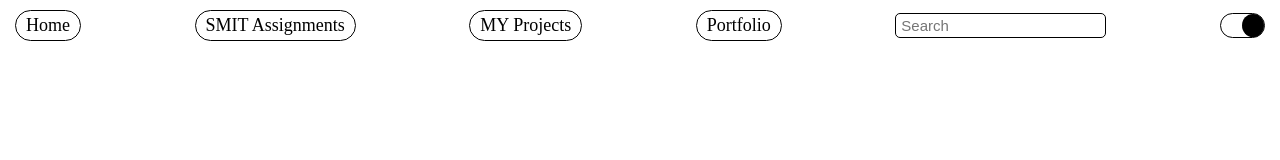
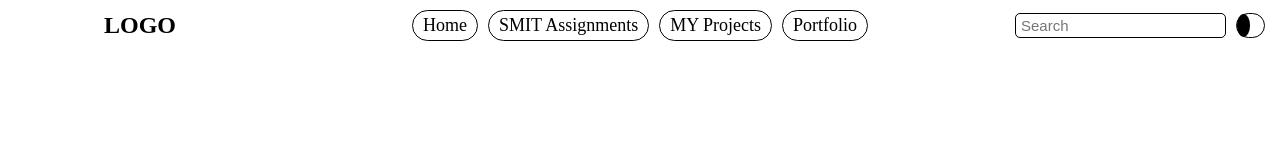
Before and after one commit to Muzzamil0978/Assignments-SMIT, a plain HTML site: page index.html in a window 1280 px wide. Drawn offline with Linux system fonts and the light colour scheme.

Commit message:
dark and light theme completed

```diff
--- a/app.js
+++ b/app.js
@@ -1,2 +1,85 @@
 //  NavBar
-const toggleBtn =
+const toggleBtn = document.querySelector("#toggle-btn")
+toggleBtn.addEventListener("click", () => {
+   // document.querySelector('#toggle-btn #btn-ball').classList.toggle('dark-ball')
+   document.body.classList.toggle('darkTheme')
+
+   document.body.querySelector('nav').classList.toggle('darkTheme')
+
+   document.body.querySelectorAll('nav li').forEach((li) => {
+
+      li.classList.toggle('darkTheme')
+
+   })
+
+   document.body.querySelectorAll('nav li p').forEach((p) => {
+
+      p.classList.toggle('darkP')
+
+   })
+   document.querySelector('nav div #search').style.backgroundColor ='black'
+  document.querySelector('nav div #search').style.color ='white'
+   document.querySelector('nav div #search').style.setProperty('--hover-border-color','white')
+
+   if (document.querySelector('#toggle-btn #btn-ball').classList.toggle('dark-ball')) {
+
+      document.body.querySelector('nav li').style.border = "white"
+
+      toggleBtn.style.border = '1px solid white'
+
+      document.querySelectorAll('nav li div').forEach((div) => {
+
+         div.style.backgroundColor = 'white'
+
+      })
+      document.querySelectorAll('nav li').forEach((li) => {
+
+         li.style.border = "1px solid #fff"
+
+      })
+      document.querySelectorAll('nav li p').forEach((p) => {
+
+         p.style.setProperty('--hover-color', 'black')
+
+      })
+
+
+   }
+   else {
+
+      toggleBtn.style.border = '1px solid black'
+
+   document.querySelector('nav div #search').style.color ='black'
+
+      document.querySelectorAll('nav li div').forEach((div) => {
+
+         div.style.backgroundColor = 'black'
+
+      })
+      document.querySelectorAll('nav li').forEach((li) => {
+
+         li.style.border = "1px solid #000"
+
+      })
+      document.querySelectorAll('nav li p').forEach((p) => {
+
+         p.style.setProperty('--hover-color', 'white')
+
+      })
+         document.querySelector('nav div #search').style.backgroundColor ='white'
+   document.querySelector('nav div #search').style.setProperty('--hover-border-color','black')
+   }
+
+});
+   document.querySelector('nav div #search').style.color ='black'
+   document.querySelector('nav div #search').style.backgroundColor ='white'
+   document.querySelector('nav div #search').style.setProperty('--hover-border-color','black')
+document.querySelectorAll('nav li p').forEach((p) => {
+
+   p.style.setProperty('--hover-color', 'white')
+
+})
+
+localStorage.setItem('Theme','Dark')
+
+//Nav Collapse Stystem
--- a/index.html
+++ b/index.html
@@ -6,19 +6,38 @@
     <title>All the assignments | Seek what you want!</title>
     <link href="style.css" rel="stylesheet" />
 </head>
-<body>
-    <nav>
-        <li> <p>Home</p> </li>
-        <li> <p>SMIT Assignments</p> </li>
-        <li> <p>MY Projects</p> </li>
-        <li> <p>Portfolio</p> </li>
+<body class="lightTheme">
+    <nav class="lightTheme">
+        <div id="logo"><h2>LOGO</h2></div>
+        <div id="listHolder">
+            <li class="lightTheme">
+                <div></div>
+                <p class="lightP">Home</p>
+            </li>
+            <li class="lightTheme">
+                <div></div>
+                <p class="lightP">SMIT Assignments</p>
+            </li>
+            <li class="lightTheme">
+                <div></div>
+                <p class="lightP">MY Projects</p>
+            </li>
+            <li class="lightTheme">
+                <div></div>
+                <p class="lightP">Portfolio</p>
+            </li>
+        </div>
+        <div id="searchNbtnHolder">
+            <div>
+                <input class="lightTheme"
+                       id="search"
+                       placeholder="Search"
+                       type="text" />
+            </div>
 
-        <div>
-            <input id="search" placeholder="Search" type="text" />
-        </div>
-
-        <div id="toggle-btn">
-            <div id="btn-ball"></div>
+            <div id="toggle-btn">
+                <div class="light-ball" id="btn-ball"></div>
+            </div>
         </div>
     </nav>
     <script src="app.js"></script>
--- a/style.css
+++ b/style.css
@@ -16,7 +16,28 @@ nav {
     gap: 10px;
     padding: 15px;
     height: 50px;
+    position: relative;
+    width: 100vw;
+}
 
+#logo,
+#listHolder,
+#searchNbtnHolder {
+    display: flex;
+    gap: 10px;
+}
+
+#logo {
+    width: 20%;
+    height: 45px;
+    /* background-color: aqua; */
+    display: flex;
+    justify-content: center;
+    align-items: center;
+}
+
+#searchNbtnHolder{
+    width: 20%;
 }
 
 nav li {
@@ -33,7 +54,7 @@ border: 1px solid #000;
     cursor: pointer;
 }
 
-nav li::after {
+nav li div {
     content: "";
     background-color: rgb(0, 0, 0);
     border-radius: 50%;
@@ -45,7 +66,7 @@ nav li::after {
     transition: 0.2s linear all;
 }
 
-nav li:hover::after {
+nav li:hover div {
     bottom: 0;
     border-radius: 0;
 }
@@ -61,27 +82,27 @@ nav li p {
 
 nav li:hover p {
 
-    color: rgb(255, 255, 255);
+    color: var(--hover-color);
 
 }
 
-nav div #search{
+nav div #search {
     height: 25px;
     padding: 5px;
     border-radius: 5px;
-   cursor:pointer;
+    cursor: pointer;
     background-color: none;
     font-size: 15px;
-   border: 1px solid #000;
+    border: 1px solid var(--hover-border-color);
 }
 
-nav div #search:hover{
-   border: 2px solid #000;
+nav div #search:hover {
+    border: 2px solid var(--hover-border-color);
     padding: 4px;
-   background-color: rgb(234, 234, 234);
+    background-color: var(-hover-color);
 }
 
-nav #toggle-btn{
+nav #toggle-btn {
     height: 25px;
     width: 45px;
     border: 1px solid black;
@@ -89,20 +110,46 @@ nav #toggle-btn{
     position: relative;
 
 }
-#toggle-btn #btn-ball, .ligth-ball{
-    position:absolute;
+
+nav #toggle-btn:active {
+    border: 1.4px solid black;
+
+}
+
+.light-ball {
+    position: absolute;
+    height: 100%;
+    /* left :0; */
+    /* right: 0; */
+    width: 50%;
+    border-radius: 50%;
+    background-color: #000;
+}
+
+.dark-ball {
+    position: absolute;
     height: 100%;
     /* left :0; */
     right: 0;
-    width:50% ;
-    padding: 1px;
+    width: 50%;
     border-radius: 50%;
+    background-color: #ffffff;
+}
+
+.lightTheme {
+    color: #000000;
+    background-color: #fff;
+}
+
+.darkTheme {
+    color: white;
     background-color: #000;
 }
-.dark-ball {
-    position:absolute;
-    height: 100%;
-    width:50% ;
-    border-radius: 50%;
-    background-color: #000;
+
+.lightP {
+    color: #000;
 }
+
+.darkP {
+    color: #fff;
+}
```
Lines whose indentation alone changed are shown as unchanged.
